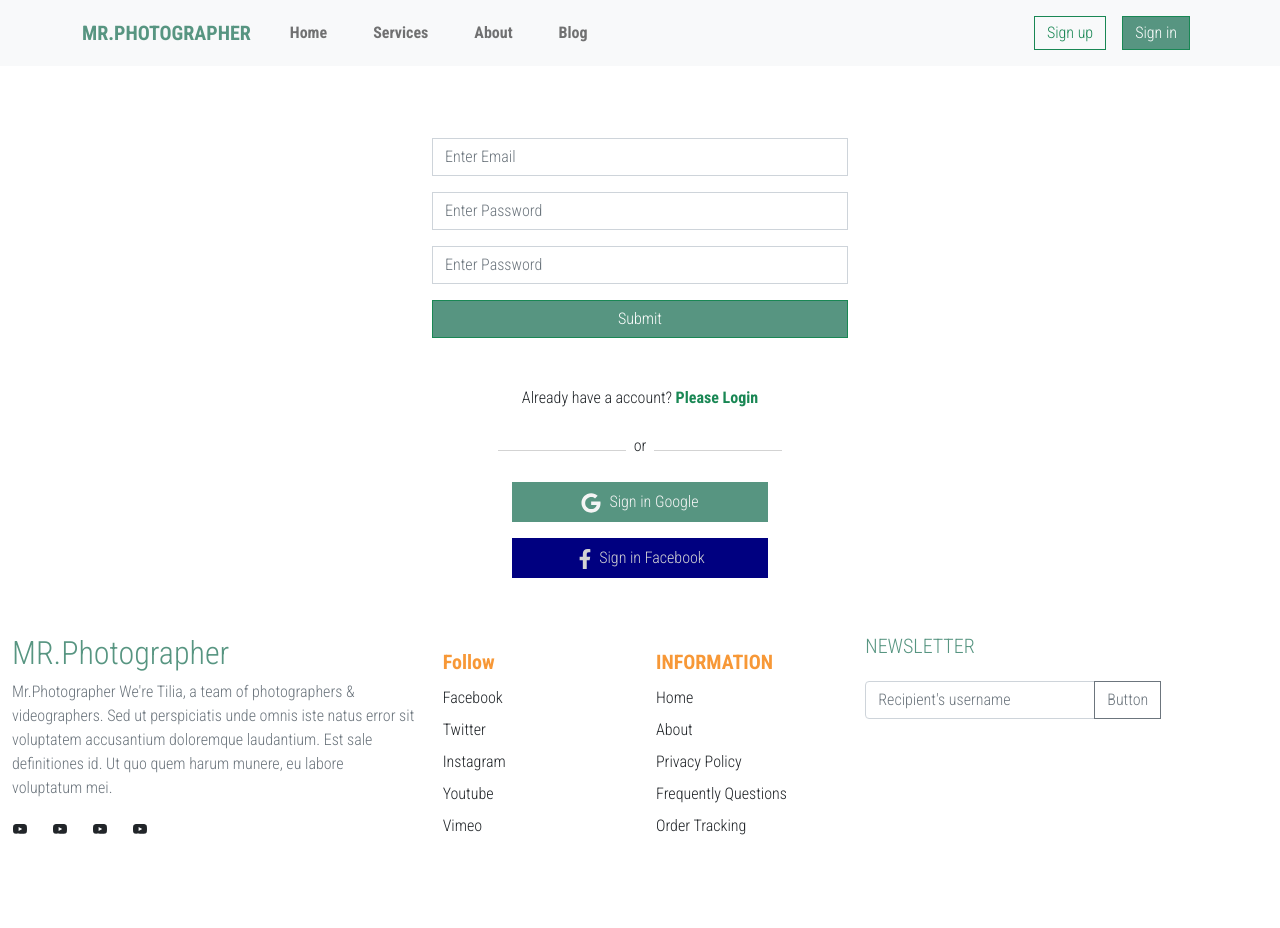
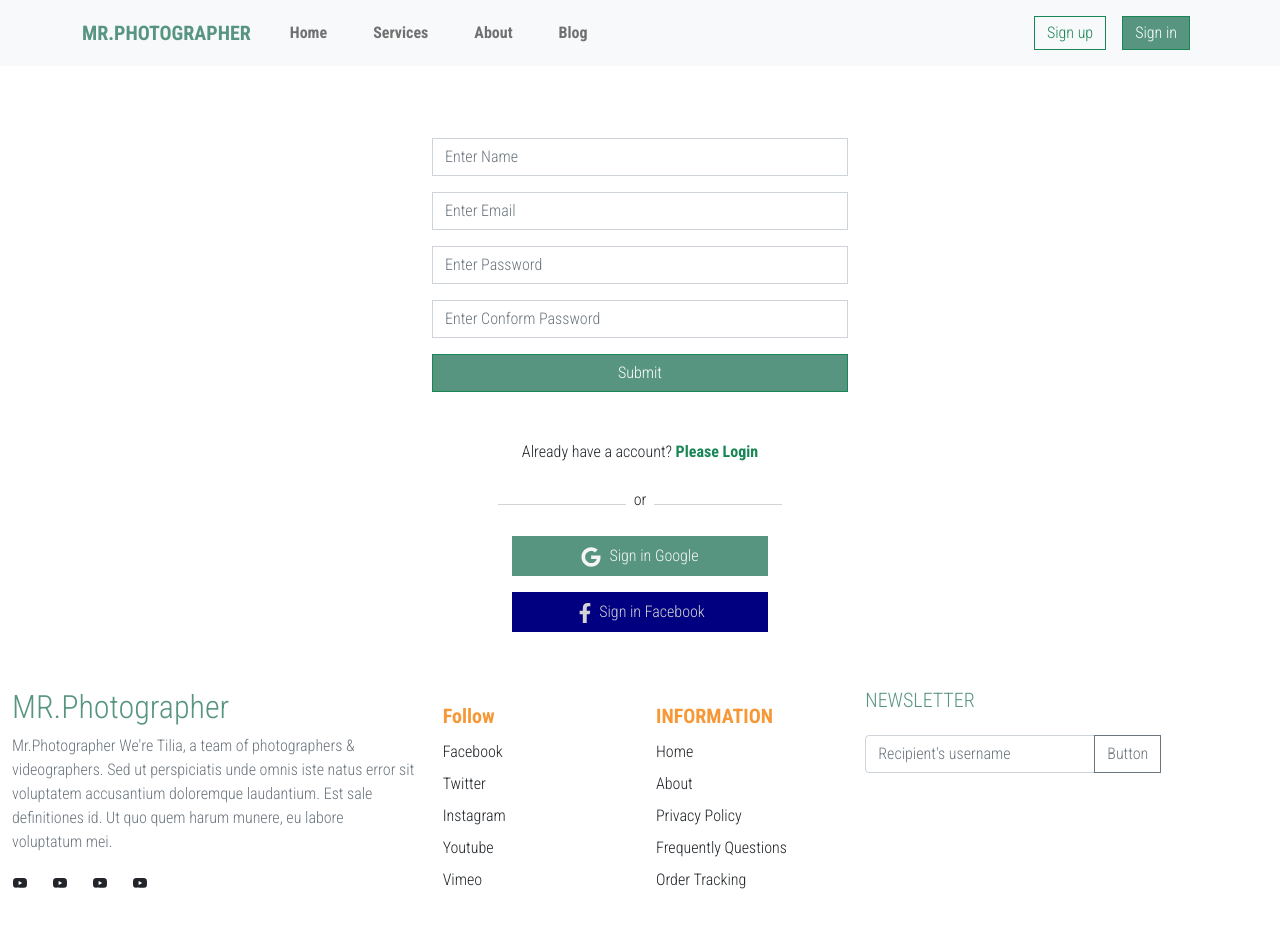
Before and after one commit to kakon-ray/MR-Photographer, a React (Create React App) app: page /signup in a window 1280 px wide. Shown: the top 928 px of the page. Built offline with nearby package versions, Linux system fonts and the light colour scheme; no server answers.

Commit message:
sign in and sign up page completed

```diff
--- a/src/App.js
+++ b/src/App.js
@@ -13,6 +13,7 @@ import CheckOut from "./component/CheckOut/CheckOut";
 import SignIn from "./component/LoginSignup/SignIn/SignIn";
 import SignUp from "./component/LoginSignup/SignUp.js/SignUp";
 import RequireAuth from "./component/RequireAuth/RequireAuth";
+import "react-toastify/dist/ReactToastify.css";
 
 function App() {
   return (
--- a/src/component/Loding/Loding.js
+++ b/src/component/Loding/Loding.js
@@ -4,7 +4,7 @@ import { Spinner } from "react-bootstrap";
 const Loding = () => {
   return (
     <div className="text-center mt-5">
-      <Spinner animation="border" variant="info" className="text-center" />
+      <Spinner animation="border" variant="success" className="text-center" />
     </div>
   );
 };
--- a/src/component/LoginSignup/SignIn/SignIn.js
+++ b/src/component/LoginSignup/SignIn/SignIn.js
@@ -1,26 +1,44 @@
-import React from "react";
+import React, { useRef } from "react";
 import { Button, Card, Form } from "react-bootstrap";
+import { useSignInWithEmailAndPassword } from "react-firebase-hooks/auth";
 import { Link, useLocation, useNavigate } from "react-router-dom";
+import auth from "../../../firebase.init";
 import SocialLogin from "../SocialLogin/SocialLogin";
 import "./SignIn.css";
 
 export default function SignIn() {
+  const emailRef = useRef("");
+  const passwordRef = useRef("");
+
+  const [signInWithEmailAndPassword, user, loading, error] =
+    useSignInWithEmailAndPassword(auth);
+
   let navigate = useNavigate();
   let location = useLocation();
+  let from = location.state?.from?.pathname || "/";
 
-  let from = location.state?.from?.pathname || "/";
+  const signIn = (e) => {
+    e.preventDefault();
+    const email = emailRef.current.value;
+    const password = passwordRef.current.value;
+
+    signInWithEmailAndPassword(email, password).then((res) => {
+      setTimeout(navigate(from, { replace: true }), 2000);
+    });
+  };
 
   return (
     <div className="mt-4">
       <div className="form-responsive mx-auto">
         <div className="mx-auto rounded-0">
           <div className="p-5">
-            <Form>
+            <Form onSubmit={signIn}>
               <Form.Group className="mb-3" controlId="formBasicEmail">
                 <Form.Control
                   type="email"
                   placeholder="Enter Email"
                   className="rounded-0"
+                  ref={emailRef}
                 />
               </Form.Group>
               <Form.Group className="mb-3" controlId="formBasicPassword">
@@ -28,6 +46,7 @@ export default function SignIn() {
                   type="password"
                   placeholder="Enter Password"
                   className="rounded-0"
+                  ref={passwordRef}
                 />
               </Form.Group>
 
--- a/src/component/LoginSignup/SignUp.js/SignUp.js
+++ b/src/component/LoginSignup/SignUp.js/SignUp.js
@@ -1,27 +1,89 @@
-import React from "react";
+import React, { useRef } from "react";
 import { Button, Card, Form } from "react-bootstrap";
-import { Link } from "react-router-dom";
+import { Link, useLocation, useNavigate } from "react-router-dom";
 import SocialLogin from "../SocialLogin/SocialLogin";
+import {
+  useCreateUserWithEmailAndPassword,
+  useUpdateProfile,
+} from "react-firebase-hooks/auth";
+import auth from "../../../firebase.init";
+import { async } from "@firebase/util";
+import { toast, ToastContainer } from "react-toastify";
+export default function SignUp() {
+  const nameRef = useRef("");
+  const emailRef = useRef("");
+  const passwordRef = useRef("");
+  const ConformPasswordRef = useRef("");
 
-export default function SignUp() {
+  let navigate = useNavigate();
+  let location = useLocation();
+
+  const [createUserWithEmailAndPassword, user, loading, error] =
+    useCreateUserWithEmailAndPassword(auth, { sendEmailVerification: true });
+
+  const [updateProfile, updating, error1] = useUpdateProfile(auth);
+
+  const singUp = async (e) => {
+    e.preventDefault();
+    const name = nameRef.current.value;
+    const email = emailRef.current.value;
+    const password = passwordRef.current.value;
+    const conformPassword = ConformPasswordRef.current.value;
+
+    //check input null
+    if (!email || !name || !password || !conformPassword) {
+      toast.error("Please fulfillment input filed");
+      return;
+    }
+
+    // password check
+    if (password !== conformPassword) {
+      toast.error("Two Password does not match");
+      return;
+    }
+    if (password.length < 6) {
+      toast.error("At least 6 characters set password");
+      return;
+    }
+
+    await createUserWithEmailAndPassword(email, password)
+      .then((res) => {
+        navigate(from, { replace: true });
+      })
+      .catch((error) => {
+        toast.error(error.message);
+      });
+    await updateProfile({ displayName: name });
+
+    nameRef.current.value = "";
+    emailRef.current.value = "";
+    passwordRef.current.value = "";
+    conformPassword.current.value = "";
+  };
+
+  let from = location.state?.from?.pathname || "/";
+
   return (
     <div className="mt-4">
+      <ToastContainer position="top-center" reverseOrder={false} />
       <div className="form-responsive mx-auto">
         <div className="mx-auto rounded-0">
           <div className="p-5">
-            <Form>
+            <Form onSubmit={singUp}>
+              <Form.Group className="mb-3" controlId="formBasicName">
+                <Form.Control
+                  type="name"
+                  placeholder="Enter Name"
+                  className="rounded-0"
+                  ref={nameRef}
+                />
+              </Form.Group>
               <Form.Group className="mb-3" controlId="formBasicEmail">
                 <Form.Control
                   type="email"
                   placeholder="Enter Email"
                   className="rounded-0"
-                />
-              </Form.Group>
-              <Form.Group className="mb-3" controlId="formBasicEmail">
-                <Form.Control
-                  type="email"
-                  placeholder="Enter Password"
-                  className="rounded-0"
+                  ref={emailRef}
                 />
               </Form.Group>
               <Form.Group className="mb-3" controlId="formBasicPassword">
@@ -29,6 +91,15 @@ export default function SignUp() {
                   type="password"
                   placeholder="Enter Password"
                   className="rounded-0"
+                  ref={passwordRef}
+                />
+              </Form.Group>
+              <Form.Group className="mb-3" controlId="formBasicConformPassword">
+                <Form.Control
+                  type="password"
+                  placeholder="Enter Conform Password"
+                  className="rounded-0"
+                  ref={ConformPasswordRef}
                 />
               </Form.Group>
 
--- a/src/component/LoginSignup/SocialLogin/SocialLogin.js
+++ b/src/component/LoginSignup/SocialLogin/SocialLogin.js
@@ -9,7 +9,7 @@ import { useAuthState, useSignInWithGoogle } from "react-firebase-hooks/auth";
 
 import auth from "../../../firebase.init";
 import { toast, ToastContainer } from "react-toastify";
-import "react-toastify/dist/ReactToastify.css";
+
 const SocialLogin = () => {
   let navigate = useNavigate();
   let location = useLocation();
--- a/src/component/TopNavbar/TopNavbar.js
+++ b/src/component/TopNavbar/TopNavbar.js
@@ -9,7 +9,7 @@ import { signOut } from "firebase/auth";
 const TopNavbar = () => {
   const navigate = useNavigate();
   const [user, loading, error] = useAuthState(auth);
-
+  console.log(user);
   return (
     <div>
       <Navbar bg="light" expand="lg">
```
